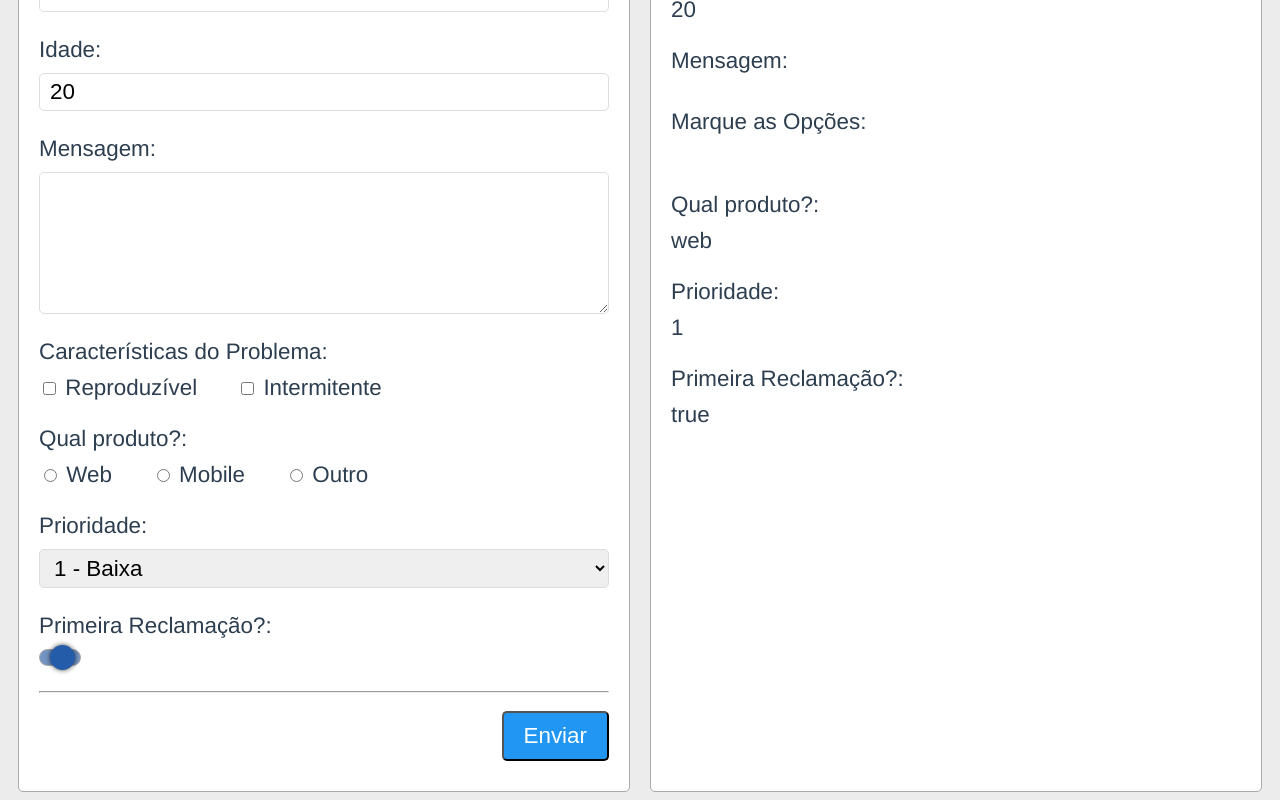
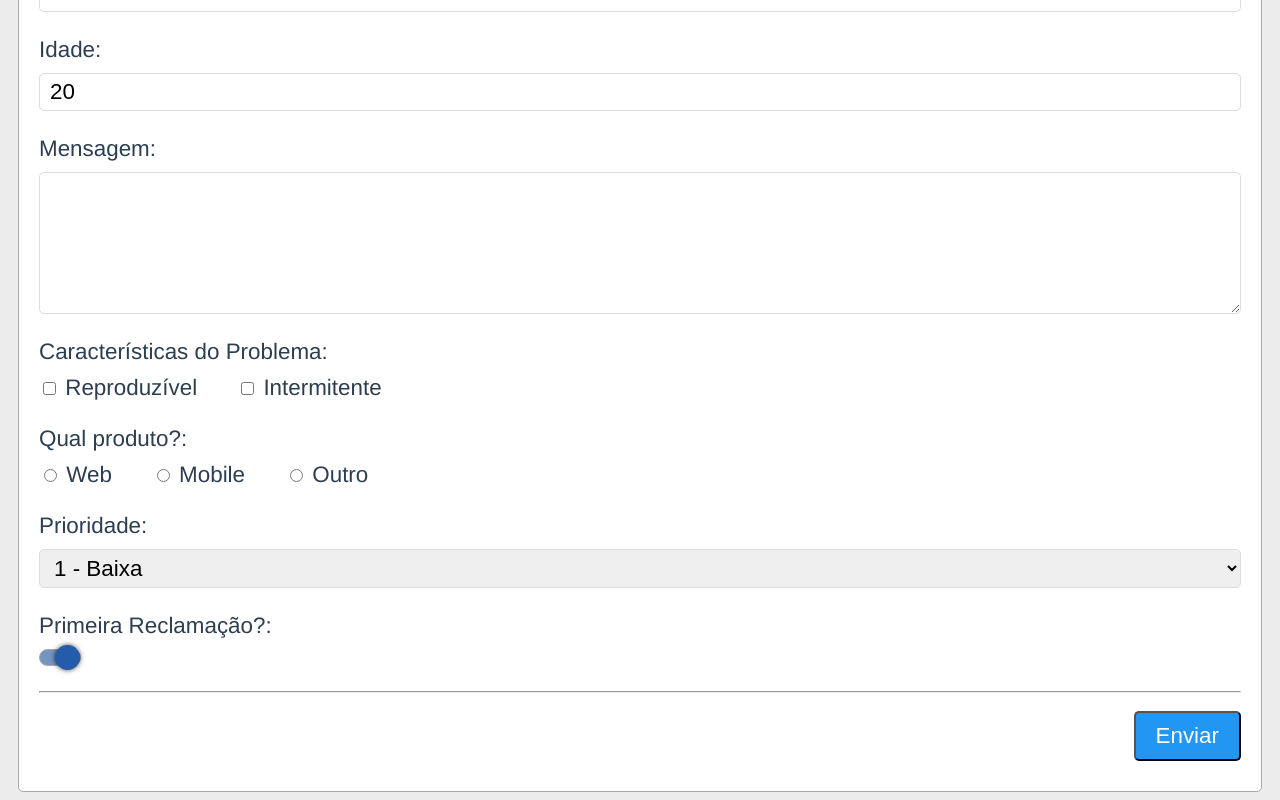
Before and after one commit to Nardogomes/vuejs-learning, a Vue app in the folder formularios/formulario-exercicios/: page / in a window 1280 px wide. Shown: the part 328-1128 px from the top of the page. Built offline with nearby package versions, Linux system fonts and the light colour scheme.

Commit message:
Submetendo formulário.

```diff
--- a/formularios/formulario-exercicios/src/App.vue
+++ b/formularios/formulario-exercicios/src/App.vue
@@ -2,7 +2,7 @@
 	<div id="app">
 		<h1>Registrar Reclamação</h1>
 		<div class="conteudo">
-			<form class="painel">
+			<div class="painel" v-if="!enviado">
 				<div class="cabecalho">Formulário</div>
 				<Rotulo nome="E-mail">
 					<input type="text" v-model.lazy.trim="usuario.email">
@@ -40,9 +40,9 @@
 					<Escolha v-model="escolha" />
 				</Rotulo>
 				<hr>
-				<button>Enviar</button>
-			</form>
-			<div class="painel">
+				<button @click.prevent="enviar">Enviar</button>
+			</div>
+			<div class="painel" v-else>
 				<div class="cabecalho">Resultado</div>
 				<Rotulo nome="E-mail">
 					<span>{{ usuario.email }}</span>
@@ -84,6 +84,11 @@ import Escolha from './components/Escolha.vue'
 export default {
 	name: 'app',
 	components: { Rotulo, Escolha },
+	methods: {
+		enviar() {
+			this.enviado = true
+		}
+	},
 	data() {
 		return {
 			mensagem: '',
@@ -100,7 +105,8 @@ export default {
 				senha: '',
 				idade: 20
 			},
-			escolha: true
+			escolha: true,
+			enviado: false
 		}
 	}
 }
@@ -144,7 +150,7 @@ body {
 	font-size: 1.4rem;
 }
 
-#app form button {
+.painel button {
 	float: right;
 	margin: 10px 0px;
 	padding: 10px 20px;
--- a/formularios/formulario-exercicios/src/components/Escolha.vue
+++ b/formularios/formulario-exercicios/src/components/Escolha.vue
@@ -32,7 +32,6 @@ export default {
 
     .botao {
         position: absolute;
-        margin: 0px 5px;
         height: 25px;
         width: 25px;
         border-radius: 14px;
@@ -49,7 +48,7 @@ export default {
     }
 
     .desligado .botao {
-        left: -10px;
+        left: -1px;
     }
 
     .ligado .botao {
```
